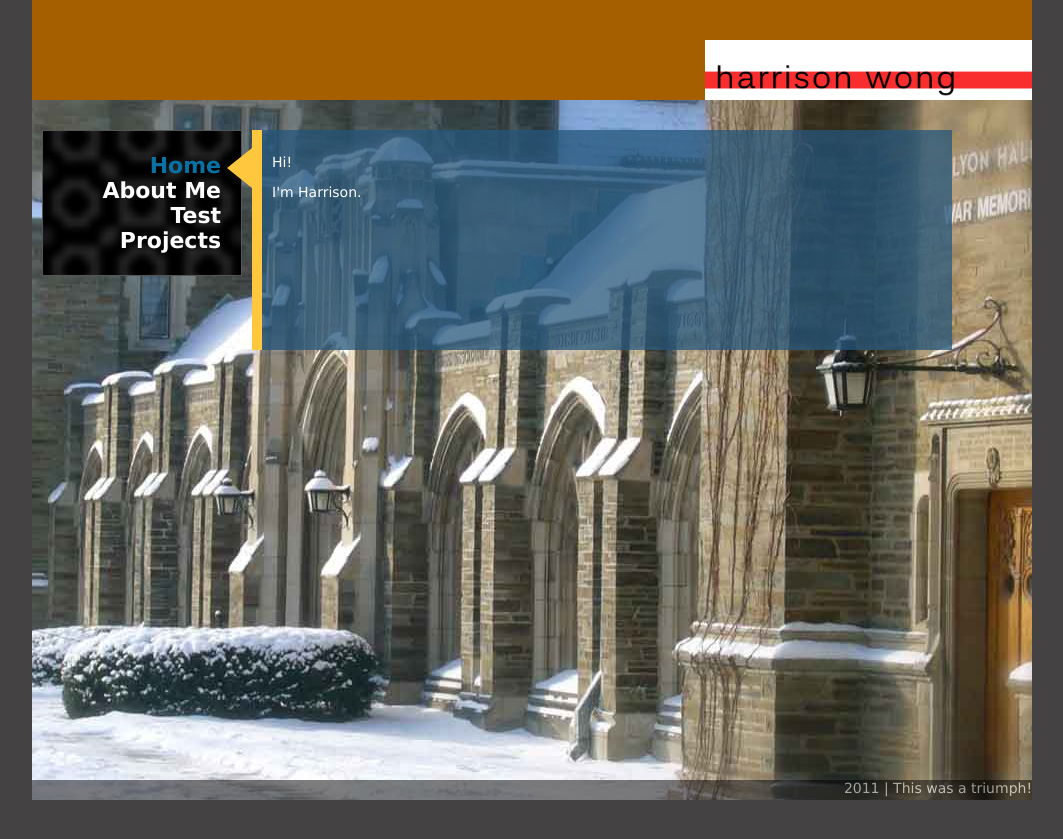
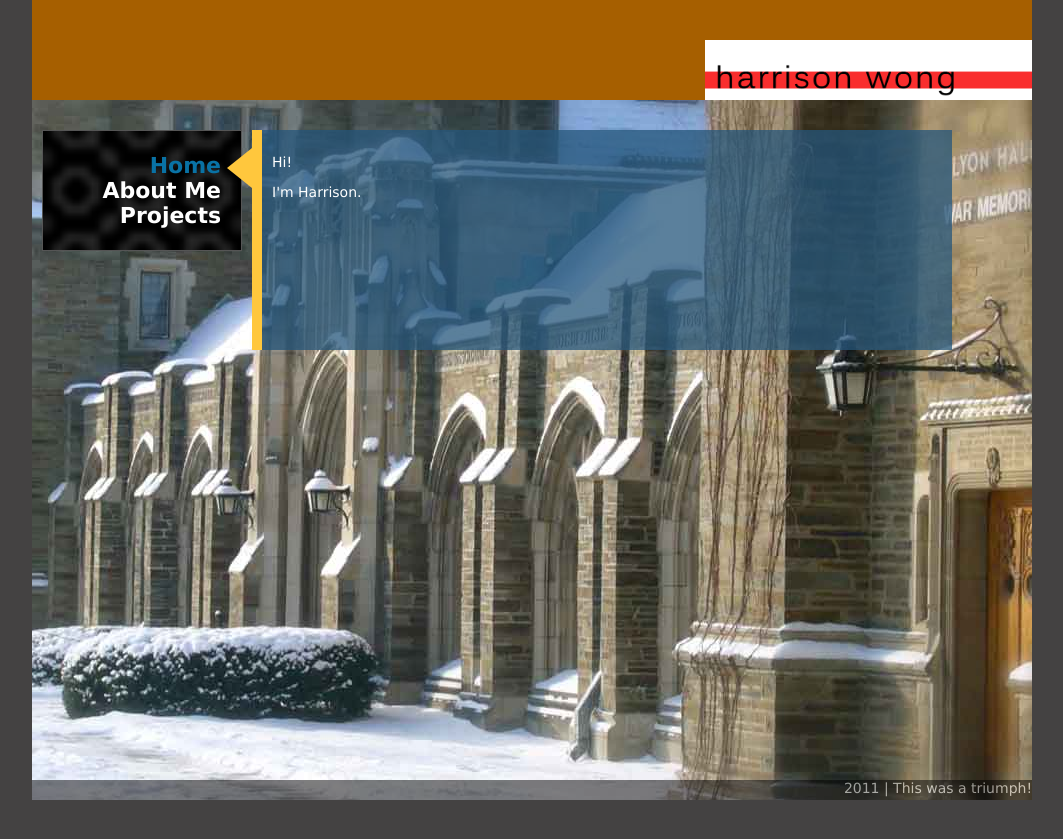
Before and after one commit to HarrisonW/harrisonw.github.io, a Jekyll site: the page built from index.html, in a window 1280 px wide. Shown: the top 839 px of the page, without its empty margins (108-1171 px from the left). Built offline with Jekyll 4.4.1, drawn with Linux system fonts in a browser that asks for light colours.

Commit message:
Removed test link

```diff
--- a/_layouts/default.html
+++ b/_layouts/default.html
@@ -21,7 +21,6 @@
       <ul>
         <li><a href="index.html">Home</a></li>
         <li><a href="about.html">About Me</a></li>
-        <li><a href="test.html">Test</a></li>
         <li><a href="projects.html">Projects</a></li>
       </ul>
     </div>
```
